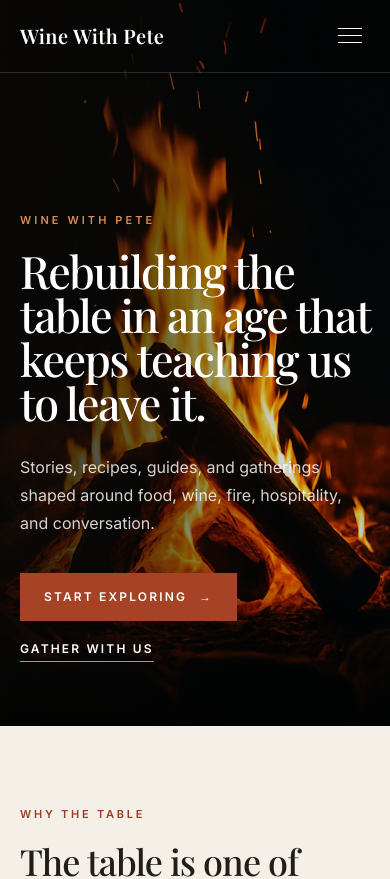
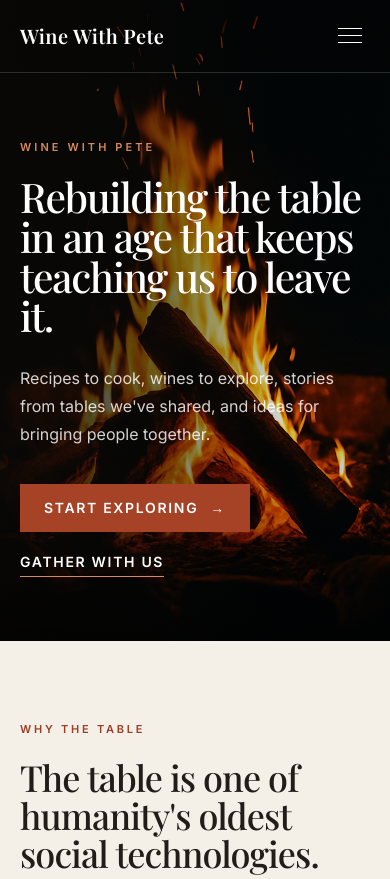
Before and after one commit to peterpielaetstrayer/winewithpete, a Next.js app: page / in a window 390 px wide. Shown: the top 879 px of the page. Built offline with nearby package versions, Linux system fonts and the light colour scheme; no server answers; a web font is replaced by a local one.

Commit message:
refine(home): tame headline scale and clarify mobile-first editorial invitation

```diff
--- a/src/app/page.tsx
+++ b/src/app/page.tsx
@@ -56,7 +56,7 @@ export default function Home() {
   return (
     <div className="bg-[#f4efe7] text-[#211d19]">
       {/* Opening */}
-      <section className="relative min-h-[86svh] overflow-hidden bg-black text-white md:min-h-[92vh]">
+      <section className="relative min-h-[76svh] overflow-hidden bg-black text-white md:min-h-[86vh]">
         <Image
           src="/images/hero/hero-campfire.png.png"
           alt="A Wine With Pete gathering around fire"
@@ -68,27 +68,27 @@ export default function Home() {
         <div className="absolute inset-0 bg-[linear-gradient(90deg,rgba(10,8,6,.88)_0%,rgba(10,8,6,.58)_42%,rgba(10,8,6,.18)_72%,rgba(10,8,6,.25)_100%)]" />
         <div className="absolute inset-x-0 bottom-0 h-40 bg-gradient-to-t from-black/55 to-transparent" />
 
-        <div className="relative z-10 mx-auto flex min-h-[86svh] max-w-7xl items-end px-5 pb-16 pt-32 sm:px-8 md:min-h-[92vh] md:items-center md:px-12 md:pb-10 md:pt-28 lg:px-16">
+        <div className="relative z-10 mx-auto flex min-h-[76svh] max-w-7xl items-end px-5 pb-16 pt-32 sm:px-8 md:min-h-[86vh] md:items-center md:px-12 md:pb-10 md:pt-28 lg:px-16">
           <div className="max-w-3xl">
             <p className="mb-5 text-[11px] font-semibold uppercase tracking-[0.28em] text-[#d78959] md:text-xs">
               Wine With Pete
             </p>
-            <h1 className="max-w-[14ch] font-serif text-[clamp(2.8rem,6.2vw,5.8rem)] font-medium leading-[0.98] tracking-[-0.035em] text-white">
+            <h1 className="max-w-[15ch] font-serif text-[clamp(2.55rem,5.6vw,4.85rem)] font-medium leading-[0.98] tracking-[-0.035em] text-white">
               Rebuilding the table in an age that keeps teaching us to leave it.
             </h1>
             <p className="mt-7 max-w-xl text-base leading-7 text-white/82 sm:text-lg md:mt-8 md:text-xl md:leading-8">
-              Stories, recipes, guides, and gatherings shaped around food, wine, fire, hospitality, and conversation.
+              Recipes to cook, wines to explore, stories from tables we&apos;ve shared, and ideas for bringing people together.
             </p>
             <div className="mt-9 flex flex-col items-start gap-5 sm:flex-row sm:items-center md:mt-10">
               <Link
                 href="#begin"
-                className="inline-flex min-h-12 items-center justify-center bg-[#a64225] px-6 text-xs font-semibold uppercase tracking-[0.18em] text-white transition-colors hover:bg-[#85351f] focus-visible:outline-none focus-visible:ring-2 focus-visible:ring-white"
+                className="inline-flex min-h-12 items-center justify-center bg-[#a64225] px-6 text-sm font-semibold uppercase tracking-[0.12em] text-white transition-colors hover:bg-[#85351f] focus-visible:outline-none focus-visible:ring-2 focus-visible:ring-white"
               >
                 Start exploring <span className="ml-3" aria-hidden>→</span>
               </Link>
               <Link
                 href="#gather"
-                className="border-b border-[#d78959] pb-1 text-xs font-semibold uppercase tracking-[0.18em] text-white transition-colors hover:text-[#e3a078] focus-visible:outline-none focus-visible:ring-2 focus-visible:ring-white"
+                className="border-b border-[#d78959] pb-1 text-sm font-semibold uppercase tracking-[0.12em] text-white transition-colors hover:text-[#e3a078] focus-visible:outline-none focus-visible:ring-2 focus-visible:ring-white"
               >
                 Gather with us
               </Link>
```
